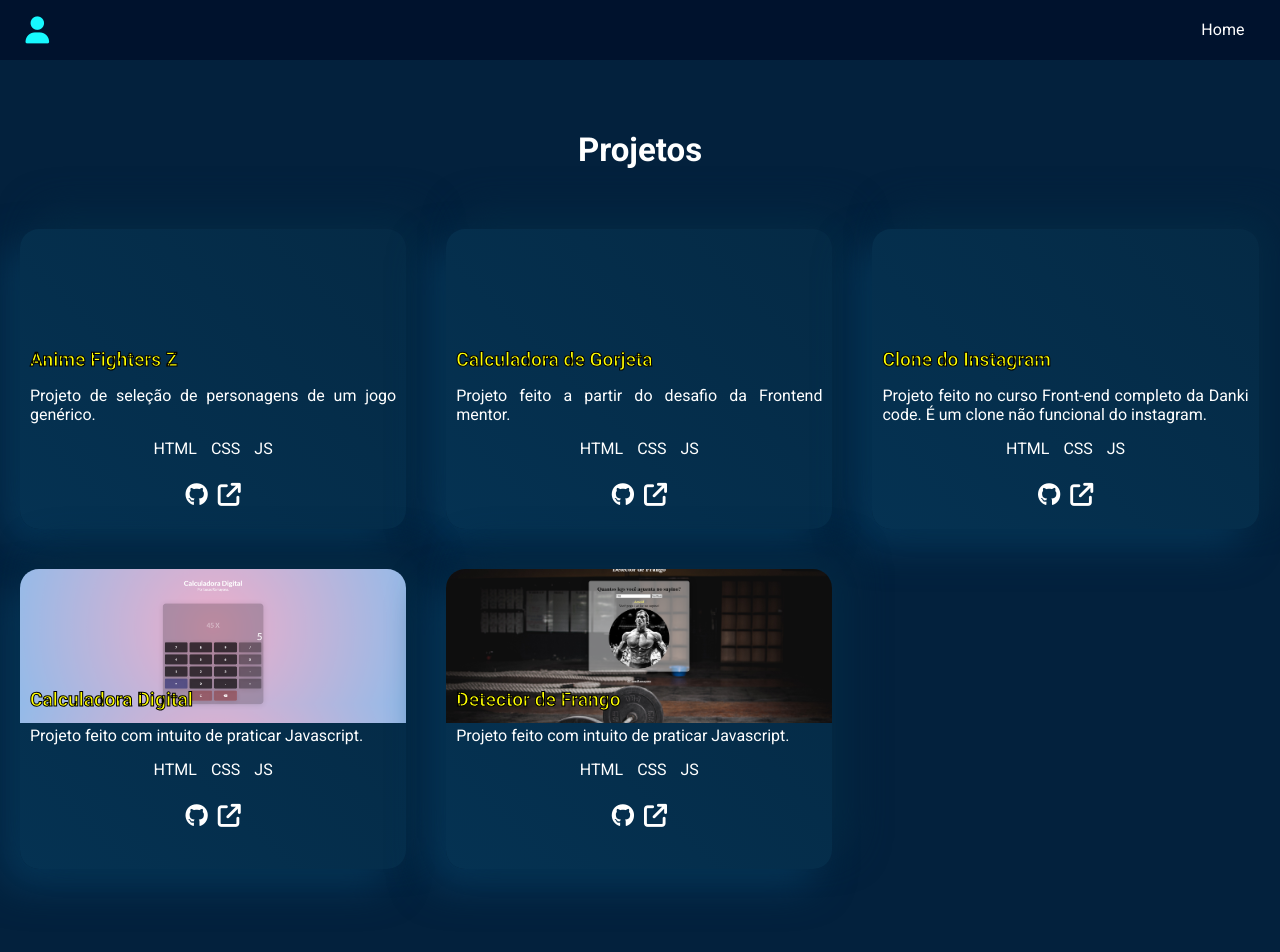
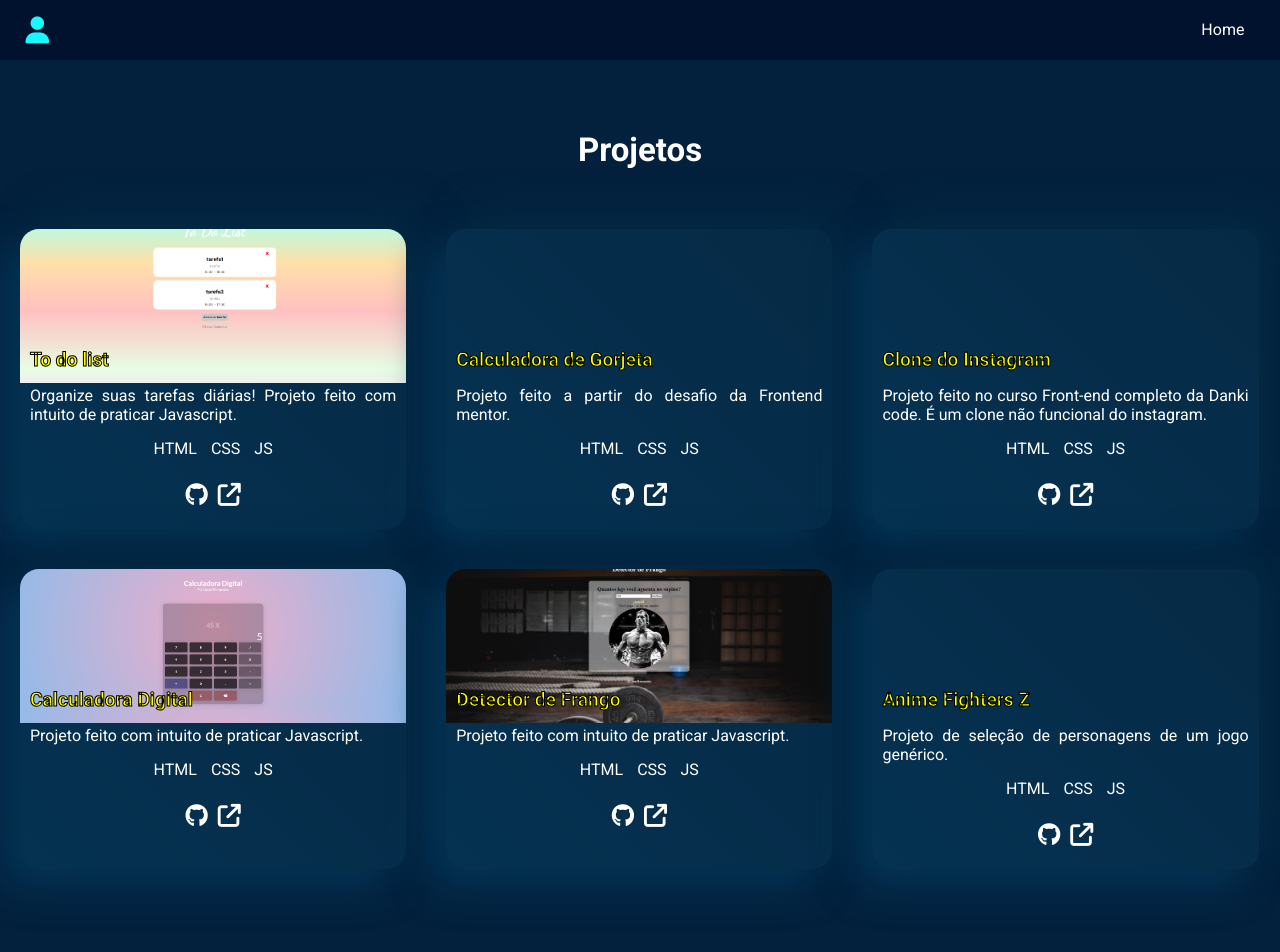
Before and after one commit to Ramawga/portfolio, a plain HTML site: page projetos.html in a window 1280 px wide. Shown: the top 952 px of the page. Drawn offline with Linux system fonts and the light colour scheme.

Commit message:
novo projeto to do list

```diff
--- a/css/style.css
+++ b/css/style.css
@@ -169,7 +169,7 @@ section.projetos h3{
 }
 
 .img-projeto1{
-    background-image: url('../imagens/animez');
+    background-image: url('../imagens/to-do-list.png');
 }
 
 .img-projeto2{
@@ -186,6 +186,10 @@ section.projetos h3{
 
 .img-projeto5{
     background-image: url('../imagens/detector-de-frango.png');
+}
+
+.img-projeto6{
+    background-image: url('../imagens/animez');
 }
 
 .box-projeto span{
--- a/projetos.html
+++ b/projetos.html
@@ -42,15 +42,15 @@
                 <div class="wrap">
                     <div class="box-projeto">
                         <div class="projetos-img img-projeto1"></div>
-                        <span>Anime Fighters Z</span>
+                        <span>To do list</span>
                         <div class="descricao-projeto">
-                            <p>Projeto de seleção de personagens de um jogo genérico.</p>
+                            <p>Organize suas tarefas diárias! Projeto feito com intuito de praticar Javascript.</p>
                             <div class="tecnologias-projeto">
                                 <p>html</p>
                                 <p>css</p>
                                 <p>js</p>
                             </div><!--tecnologias-projeto-->
-                            <a target="_blank" href="https://ramawga.github.io/Anime-z/"><i class="fa-brands fa-github"></i><i class="fa-solid fa-arrow-up-right-from-square"></i></a>
+                            <a target="_blank" href="https://ramawga.github.io/To-do-list/"><i class="fa-brands fa-github"></i><i class="fa-solid fa-arrow-up-right-from-square"></i></a>
                         </div><!--descricao-projeto-->
                     </div><!--box-projeto-->
 
@@ -110,6 +110,21 @@
                             <a target="_blank" href="https://ramawga.github.io/Detector-de-frango/"><i class="fa-brands fa-github"></i><i class="fa-solid fa-arrow-up-right-from-square"></i></a>
                         </div><!--descricao-projeto-->
                     </div><!--box-projeto-->
+
+                    <div class="box-projeto">
+                        <div class="projetos-img img-projeto6"></div>
+                        <span>Anime Fighters Z</span>
+                        <div class="descricao-projeto">
+                            <p>Projeto de seleção de personagens de um jogo genérico.</p>
+                            <div class="tecnologias-projeto">
+                                <p>html</p>
+                                <p>css</p>
+                                <p>js</p>
+                            </div><!--tecnologias-projeto-->
+                            <a target="_blank" href="https://ramawga.github.io/Anime-z/"><i class="fa-brands fa-github"></i><i class="fa-solid fa-arrow-up-right-from-square"></i></a>
+
+                        </div><!--descricao-projeto-->
+                    </div><!--box-projeto-->
                 </div><!--wrap-->
         </div><!--container-->
     </section><!--projetos-->
```
Also changed, not shown: index.html (+4 -4 lines), imagens/to-do-list.png (added).
